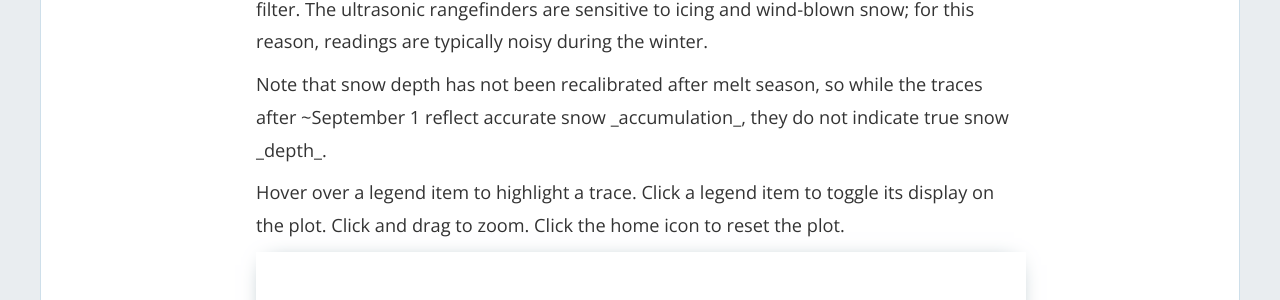
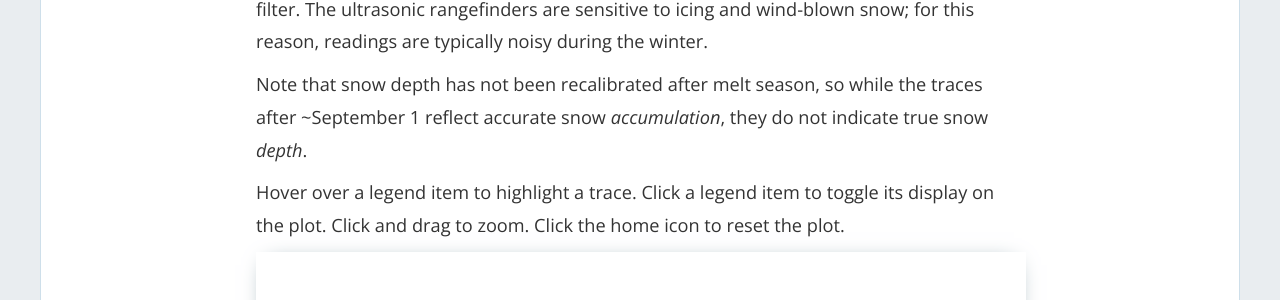
Before and after one commit to ianraphael/ianraphael.github.io, a Jekyll site: the page built from SnoTATOSdata.html, in a window 1280 px wide and 1076 px high. Shown: the part 288-588 px from the top of the window. Built offline with Jekyll 4.4.1, drawn with Linux system fonts in a browser that asks for light colours; nearby versions of some CDN libraries; a script that is not in the unit is left out.

Commit message:
update text formatting

```diff
--- a/SnoTATOSdata.html
+++ b/SnoTATOSdata.html
@@ -15,7 +15,7 @@ permalink: /SnoTATOSdata/
   this reason, readings are typically noisy during the winter.
 <br>
 <p>Note that snow depth has not been recalibrated after melt season, so while the
-  traces after ~September 1 reflect accurate snow _accumulation_, they do not indicate true snow _depth_.
+  traces after ~September 1 reflect accurate snow <i>accumulation</i>, they do not indicate true snow <i>depth</i>.
 <br>
 <p>Hover over a legend item to highlight a trace. Click a legend item to toggle its display on the plot.
   Click and drag to zoom. Click the home icon to reset the plot.
```
